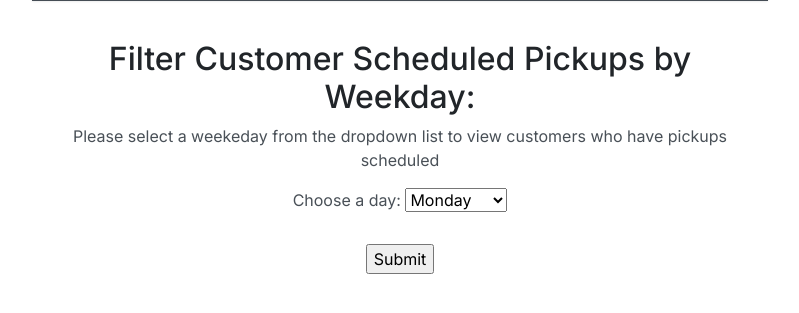
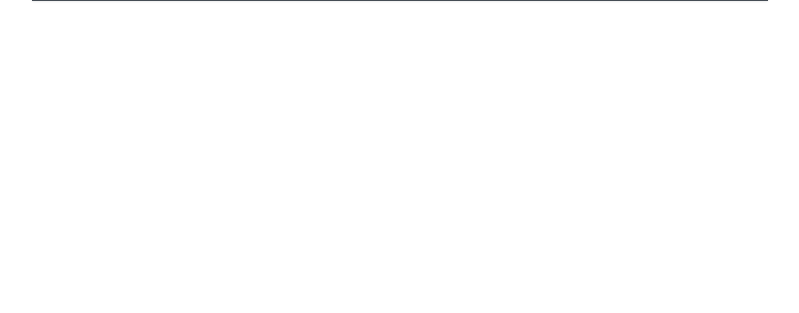
Before and after one commit to DustinFlynn297/TrashCollector, a Django app: template trash_collector/employees/templates/employees/index.html in a window 1280 px wide. Shown: the part 345-658 px from the top of the page, without its empty margins (240-1039 px from the left). Run offline with Django 3.2, Linux system fonts and the light colour scheme; the template is opened without the code that fills it, so the values that code supplies are empty; the visitor is signed in with stand-in values (Sample User, id 1); some libraries are stand-ins or nearby versions.

Commit message:
cleaned up employee index

```diff
--- a/trash_collector/employees/templates/employees/index.html
+++ b/trash_collector/employees/templates/employees/index.html
@@ -26,15 +26,14 @@
         <tr>{% for customer in scheduled_pickup %}</tr>
         <td>{{customer.name}}</td>
         <td>{{customer.address}} {{customer.zip_code}}</td>
-
-        <!-- TODO: Add link to customer profile -->
         <td>
-          <a href="{% url 'employees:trash_picked_up' customer.id %}">
+          <!-- Link to customer info -->
+          <a href="{% url 'employees:customer_info' customer.id %}">
             <i class="fas fa-address-card fa-3x"></i>
           </a>
         </td>
-
         <td>
+          <!-- Button to confirm pickup  -->
           <a href="{% url 'employees:trash_picked_up' customer.id %}">
           <button type="button" class="btn btn-m btn-success">Confirm</button>
           </a>
@@ -43,32 +42,6 @@
       {% endfor %}
     </table>
     <br>
-
-    <!-- TODO: Create seperate page for selected customer info + map| customer_info.html -->
-    <!-- TODO: Create seperate page for all customers + map | my_customers.html  -->
-
-    <!-- TODO: Create seperate page for filter | filtered_customers.html -->
-    <h2>Filter Customer Scheduled Pickups by Weekday:</h2>
-    <p>Please select a weekeday from the dropdown list to view customers who have pickups scheduled</p>
-    <!-- TODO: Change to dropdown instead of select -->
-    <form action="{% url 'employees:filter_by_day' %}" method='post'>
-      {% csrf_token %}
-      <label for="Weekday">Choose a day:</label>
-      <select name="Weekday" id="Weekday">
-        <option value="Monday">Monday</option>
-        <option value="Tuesday">Tuesday</option>
-        <option value="Wednesday">Wedesday</option>
-        <option value="Thursday">Thursday</option>
-        <option value="Friday">Friday</option>
-        <option value="Saturday">Saturday</option>
-        <option value="Sunday">Sunday</option>
-      </select>
-      <br><br>
-      <input type="submit" value="Submit">
-    </form>
-
-
-
   {% else %}
     <p>You are at the employee index, but you are not logged in.</p>
     <a href="{% url 'login' %}">Log In</a>
```
